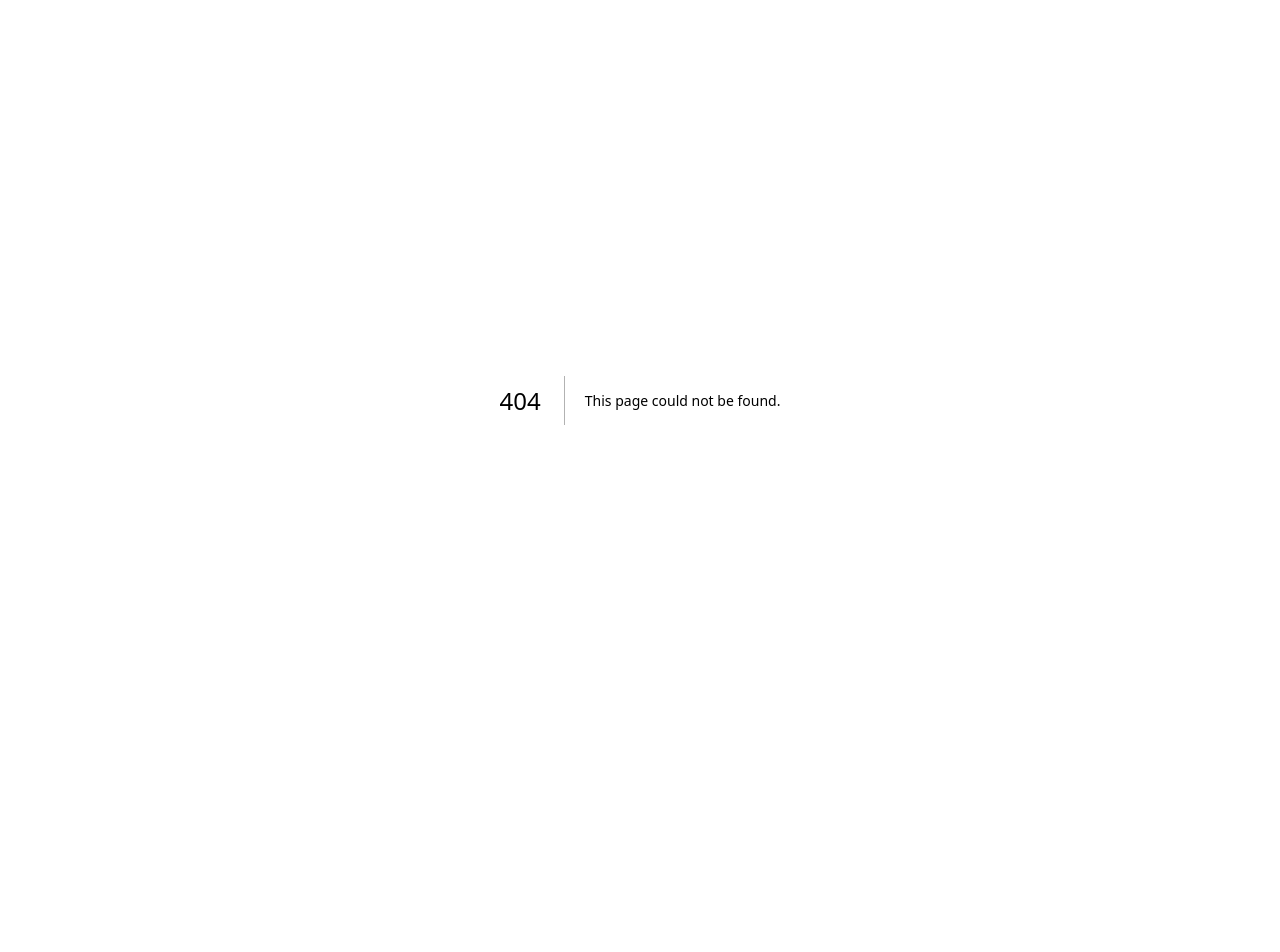
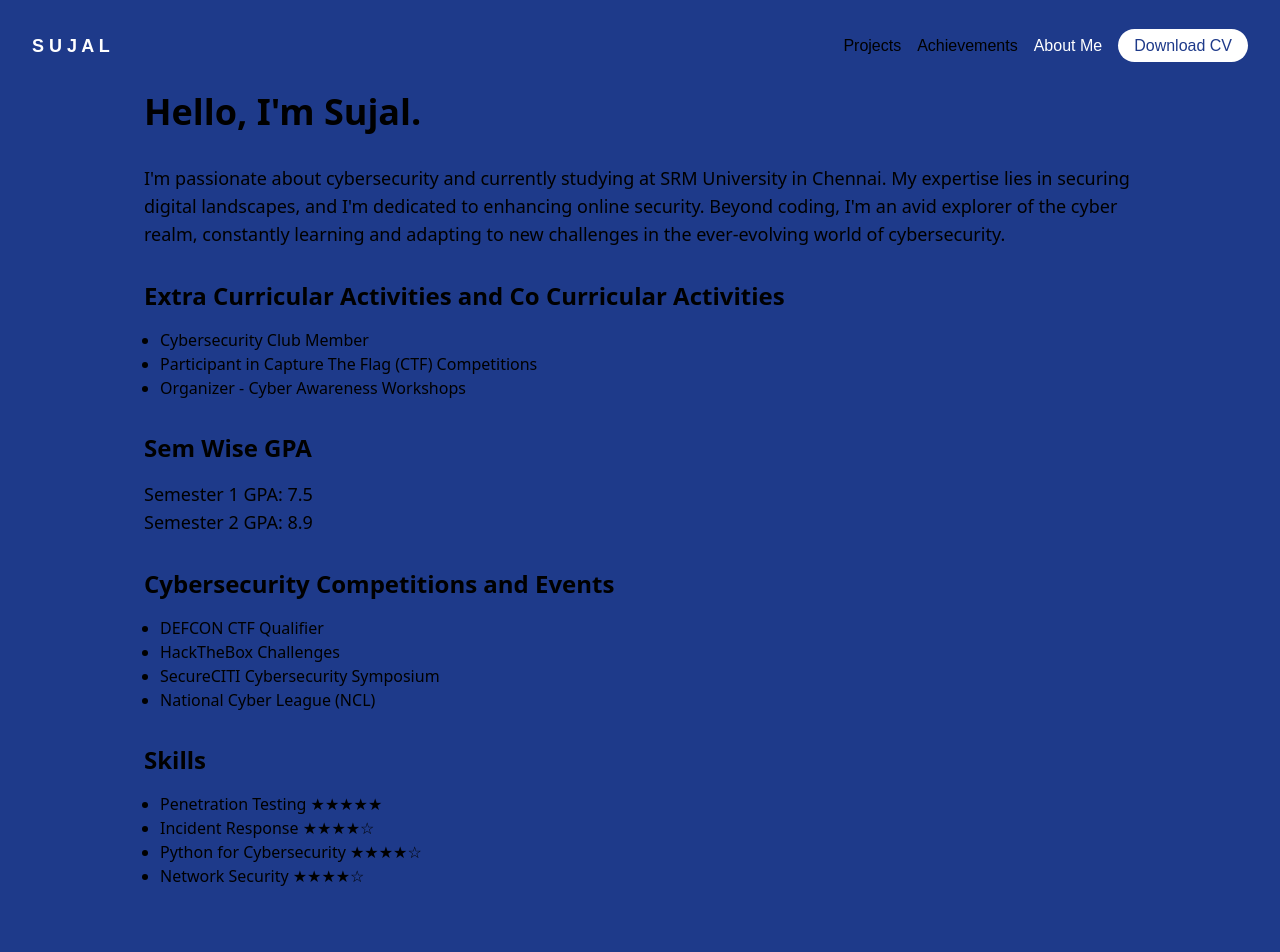
Before and after one commit to Robinm213/PortfolioWebsite, a Next.js app: page /about in a window 1280 px wide. Before the commit this address had no page. Shown: the top 952 px of the page. Before the commit the page ends 800 px from the top, so only its background shows below. Built offline with nearby package versions, Linux system fonts and the light colour scheme.

Commit message:
first commit

```diff
--- a/src/app/ProjectCard.js
+++ b/src/app/ProjectCard.js
@@ -12,7 +12,7 @@ const ProjectCard = ({ title, description, imageUrl, linkUrl }) => {
           <img
             src={imageUrl}
             alt={title}
-            className="mb-4 rounded-md object-cover w-full h-40 md:h-60 lg:h-80 transition-transform transform hover:scale-110"
+            className="mb-4 rounded-md object-cover w-full h-40 md:h-60 lg:h-80 transition-transform transform hover:scale-120"
             style={{ transition: "transform 0.3s", zIndex: 1 }}
           />
         </div>
@@ -24,6 +24,7 @@ const ProjectCard = ({ title, description, imageUrl, linkUrl }) => {
             <p className="text-white mb-4">{description}</p>
           </div>
         </div>
+        <div className={styles.hoverEffect}></div>
       </div>
     </a>
   );
--- a/src/app/components/navbar/index.js
+++ b/src/app/components/navbar/index.js
@@ -1,12 +1,23 @@
 // components/navbar/index.js
 import Link from "next/link";
+import styles from "@/app/globals.css";
+import Head from "next/head";
+import About from "@/pages/about";
 
 const Navbar = () => {
   return (
     <nav className="bg-blue-900 p-4">
-      <div className="container mx-auto flex justify-between items-center">
-        <div className="text-white font-bold text-lg cursor-pointer">
-          <Link href="/">Satyam</Link>
+      <Head>
+        <link
+          rel="stylesheet"
+          href="https://fonts.googleapis.com/css2?family=Itim&display=swap"
+        />
+      </Head>
+      <div className="container mx-auto flex justify-between items-center Itim">
+        <div
+          className={`${styles.interFont} text-white font-bold text-lg cursor-pointer `}
+        >
+          <Link href="/">S U J A L</Link>
         </div>
         <ul className="flex items-center space-x-4">
           <li className="link">
@@ -16,14 +27,18 @@ const Navbar = () => {
             <Link href="/certificates/">Achievements</Link>
           </li>
           <li className="link">
-            <Link href="/aboutme" className="text-white hover:text-blue-300">
+            <Link href="/about" className="text-white hover:text-blue-300">
               About Me
             </Link>
           </li>
           <li className="toggle-btn">
-            <button className="bg-white text-blue-900 py-2 px-4 rounded-full hover:bg-blue-300">
-              Toggle Theme
-            </button>
+            <a
+              href="#"
+              download="your_cv.pdf"
+              className="bg-white text-blue-900 py-2 px-4 rounded-full hover:bg-blue-300 "
+            >
+              Download CV
+            </a>
           </li>
         </ul>
       </div>
--- a/src/app/footer.js
+++ b/src/app/footer.js
@@ -5,38 +5,33 @@ const Footer = () => {
     <footer className="bg-blue-900 text-white py-8" id="contact">
       <div className="container mx-auto text-center">
         <div className="mb-4">
-          <h3 className="text-2xl font-bold">Contact</h3>
-          <p className="mt-2">I 😍️ feedbacks.</p>
+          <p className="mt-2 text-2xl text-gray-400">Connect With Me!</p>
         </div>
         <div className="mb-4">
+          <div className="flex justify-center">
+            <div className="flex mb-2 text-gray-400 ">
+              <p>Made with 🩷 by</p>
+            </div>
+          </div>
           <div className="flex justify-center space-x-4">
             <a
-              href="#"
+              href="https://www.linkedin.com/in/sujal-paudel-25b7a0267/"
+              className="text-blue-300 hover:text-blue-100 transition"
+            >
+              LinkedIn ↗
+            </a>
+            <a
+              href="https://twitter.com/SujalPaudel15"
               className="text-blue-300 hover:text-blue-100 transition"
             >
               Twitter ↗
             </a>
             <a
-              href="#"
+              href="https://github.com/Sp313"
               className="text-blue-300 hover:text-blue-100 transition"
             >
-              Dribbble ↗
+              Github ↗
             </a>
-            <a
-              href="#"
-              className="text-blue-300 hover:text-blue-100 transition"
-            >
-              LinkedIn ↗
-            </a>
-          </div>
-        </div>
-        <div className="flex justify-center">
-          <div className="flex">
-            {[...Array(5)].map((_, index) => (
-              <p key={index} className="text-xl mx-1">
-                ⭐
-              </p>
-            ))}
           </div>
         </div>
       </div>
--- a/src/app/globals.css
+++ b/src/app/globals.css
@@ -153,3 +153,26 @@ body {
   right: 1rem;
   color: #fff;
 }
+.hoverEffect {
+  position: absolute;
+  top: 0;
+  left: 0;
+  right: 0;
+  bottom: 0;
+  background: rgba(255, 255, 255, 0.1); /* Adjust opacity as desired */
+  border-radius: 0.375rem; /* Adjust border radius as desired */
+  pointer-events: none;
+  z-index: 2;
+  opacity: 0;
+  transition: opacity 0.3s ease;
+}
+
+.relative:hover .hoverEffect {
+  opacity: 1;
+}
+.Itim {
+  font-family: "Itim", cursive;
+  font-family: "Lora", serif;
+  font-family: "Pacifico", cursive;
+  font-family: "Rubik", sans-serif;
+}
--- a/src/app/hero.js
+++ b/src/app/hero.js
@@ -15,26 +15,21 @@ const Hero = () => {
       </Head>
       <div className="img-container mb-6">
         <Image
-          src="https://drive.google.com/uc?export=view&id=1PYcNhXs23fqdMvpt2ehvfcsKadX5iBK2"
+          src="https://drive.google.com/uc?export=view&id=1enOQ49RyBLc7mv9ZrKGUgggLSqjrLKbw"
           alt="profile-pic"
           width={300}
           height={300}
           className="rounded-full"
         />
       </div>
-      <h1 className="text-4xl font-bold mb-2 pacifico">
-        Hi, I'm S A T Y A M !
-      </h1>
+      <h1 className="text-4xl font-bold mb-2 pacifico">Hi, I'm S U J A L !</h1>
       <p className="mb-2">
-        I'm a Computer Science Engineering student with a passion for web
-        development.
+        I'm a Computer Science Engineering student with a passion for CYBER
+        SECURITY
       </p>
-      <p className="mb-6">
-        Welcome to my portfolio! Here you'll find a showcase of my projects and
-        a glimpse into my journey as a developer.
-      </p>
+
       <p>
-        <a href="#projects" className="text-blue-300 underline">
+        <a href="/projects/" className="text-blue-300 underline">
           Take me to the magic land ↗
         </a>
       </p>
--- a/src/app/layout.js
+++ b/src/app/layout.js
@@ -4,8 +4,7 @@ import "./globals.css";
 const inter = Inter({ subsets: ["latin"] });
 
 export const metadata = {
-  title: "Satyam Chaudhary",
-  description: "A Simple Portfolio Website Designed With 🩷",
+  title: "Sujal Paudel",
 };
 
 export default function RootLayout({ children }) {
--- a/src/app/page.js
+++ b/src/app/page.js
@@ -1,4 +1,5 @@
 import "./globals.css";
+
 import Navbar from "./components/navbar";
 import Hero from "./hero";
 import Footer from "./footer";
--- a/src/pages/aboutme.js
+++ b/src/pages/about.js
@@ -10,14 +10,16 @@ const About = () => {
 
       <div className="mx-auto max-w-screen-lg p-4">
         <h1 className="text-4xl font-bold mb-8 animate__animated animate__fadeIn animate__delay-1s">
-          Hello, I'm Satyam Chaudhary.
+          Hello, I'm Sujal.
         </h1>
 
         <p className="text-lg mb-8 animate__animated animate__fadeIn animate__delay-2s">
-          I'm a Computer Science student from Nepal, currently studying at SRM
-          University in Chennai. Web development is my forte, and I'm passionate
-          about creating user-friendly interfaces. Beyond coding, I'm an avid
-          traveler and love exploring new places.
+          I'm passionate about cybersecurity and currently studying at SRM
+          University in Chennai. My expertise lies in securing digital
+          landscapes, and I'm dedicated to enhancing online security. Beyond
+          coding, I'm an avid explorer of the cyber realm, constantly learning
+          and adapting to new challenges in the ever-evolving world of
+          cybersecurity.
         </p>
 
         <div className="mb-8 animate__animated animate__fadeIn animate__delay-3s">
@@ -25,41 +27,40 @@ const About = () => {
             Extra Curricular Activities and Co Curricular Activities
           </h2>
           <ul className="list-disc pl-4">
-            <li>Social Media Coordinator - [Futurix - C.tech Association]</li>
-            <li>Committee Member - [Aaruush]</li>
-            <li>PEC - [Yuddhhame]</li>
+            <li>Cybersecurity Club Member</li>
+            <li>Participant in Capture The Flag (CTF) Competitions</li>
+            <li>Organizer - Cyber Awareness Workshops</li>
           </ul>
         </div>
 
         <div className="mb-8 animate__animated animate__fadeIn animate__delay-4s">
           <h2 className="text-2xl font-bold mb-4">Sem Wise GPA</h2>
           <p className="text-lg">
-            Semester 1 GPA: 7.36
+            Semester 1 GPA: 7.5
             <br />
-            Semester 2 GPA: 9.05
+            Semester 2 GPA: 8.9
           </p>
         </div>
 
         <div className="mb-8 animate__animated animate__fadeIn animate__delay-5s">
           <h2 className="text-2xl font-bold mb-4">
-            Hackathon / Coding Competitions
+            Cybersecurity Competitions and Events
           </h2>
           <ul className="list-disc pl-4">
-            <li>MAKEATHON 5</li>
-            <li>TECH-Q QUIZ CONTEST</li>
-            <li>OODP HACK'23</li>
-            <li>CODE FEST</li>
-            <li>SRM CODING COMPETITION</li>
+            <li>DEFCON CTF Qualifier</li>
+            <li>HackTheBox Challenges</li>
+            <li>SecureCITI Cybersecurity Symposium</li>
+            <li>National Cyber League (NCL)</li>
           </ul>
         </div>
 
         <div className="mb-8 animate__animated animate__fadeIn animate__delay-6s">
           <h2 className="text-2xl font-bold mb-4">Skills</h2>
           <ul className="list-disc pl-4">
-            <li>Problem Solving ★★★★★</li>
-            <li>CPP ★★★★★</li>
-            <li>C language ★★★★★</li>
-            <li>Python ★★★★★</li>
+            <li>Penetration Testing ★★★★★</li>
+            <li>Incident Response ★★★★☆</li>
+            <li>Python for Cybersecurity ★★★★☆</li>
+            <li>Network Security ★★★★☆</li>
           </ul>
         </div>
       </div>
--- a/src/pages/certificates/index.js
+++ b/src/pages/certificates/index.js
@@ -7,22 +7,39 @@ import "@/app/globals.css";
 const certifications = [
   {
     type: "Participation",
-    title: "  APPLICATIONS OF MACHINE LEARNING IN URBAN STUDIES",
-    organization: "ISRO",
-    date: "JUNE 2023",
+    title: "FUNDAMENTALS OF SOC",
+    organization: "PALOALTO",
+    date: null,
     imageUrl:
-      "https://drive.google.com/uc?export=view&id=1YztHuv-CNxBAcGVFSB3_0GcQpIn8fSZG",
+      "https://drive.google.com/uc?export=view&id=1rPfAwUmaxt213SrWCSgaGrHTedUh7PiR",
     linkUrl: null,
   },
   {
     type: "Participation",
-    title: "SRM CODING COMPETITION",
-    organization: "Coding Ninjas",
+    title: "FUNDAMENTALS OF SOC",
+    organization: "PALOALTO",
     date: null,
     imageUrl:
-      "https://drive.google.com/uc?export=view&id=1y_IYL3Mt9nUhOgUVc_lWE8SiURo80pYX",
-    linkUrl:
-      "https://ninjasfiles.s3.amazonaws.com/certificate_of_event_srm_coding_competition_25fc4ef7bb7e01fa2e03.pdf", // No link available
+      "https://drive.google.com/uc?export=view&id=1kJrgAVbA82I6efI3x9EcrCTIeSRPPeO6",
+    linkUrl: null,
+  },
+  {
+    type: "Participation",
+    title: "FUNDAMENTALS OF NEWTORK",
+    organization: "PALOALTO",
+    date: null,
+    imageUrl:
+      "https://drive.google.com/uc?export=view&id=1SAOy-RJ6ikE-zlAO9DqWVT2d7KcX59y9",
+    linkUrl: null,
+  },
+  {
+    type: "Participation",
+    title: "FUNDAMENTALS OF CLOUD SECURITY",
+    organization: "PALOALTO",
+    date: null,
+    imageUrl:
+      "https://drive.google.com/uc?export=view&id=1X4C35uNb_toso1zEZ1QzbIkynQOKx4Nf",
+    linkUrl: null,
   },
   {
     type: "Certification",
@@ -30,46 +47,54 @@ const certifications = [
     organization: "Tapar Institute of Engineering and Techolonlgy",
     date: null,
     imageUrl:
-      "https://drive.google.com/uc?export=view&id=1ZHNImiimJOnuJD5N6M-3CrQqDfQ6XN4i",
-    linkUrl:
-      "https://verification.givemycertificate.com/v/3ca57c9f-df0e-4d1e-8d5b-2fb66ed13754",
+      "https://drive.google.com/uc?export=view&id=1kEc8uoUFtNdPhHssK8iU1l9ZzvH7tSNU",
+    linkUrl: null,
   },
 
   {
     type: "Participation",
     title: "TECH-Q QUIZ CONTEST",
     organization: "CINTEL STUDENT ASSOCIATION",
-    date: "August 2023",
+    date: null,
     imageUrl:
-      "https://drive.google.com/uc?export=view&id=1fHibZBj3r1a7zDEkDjWlL8Je24O5kg2D",
-    linkUrl:
-      "https://drive.google.com/file/d/1Zrc5_aTVWU0QYGHfiH7_LGj1pX8h7NvD/view?usp=drivesdk",
+      "https://drive.google.com/uc?export=view&id=1JSTzO21JOPMhscsOYRwmxYqzKBPxMsaj",
+    linkUrl: null,
   },
   {
     type: "Participation",
-    title: "OODP HACK 2023",
-    organization: "SRMIST",
+    title: "Virtual Internship",
+    organization: "PALOALTO",
     date: null,
     imageUrl:
-      "https://drive.google.com/uc?export=view&id=1dQxK7HErNZv_kIUMPAthLql5s0QEUkFI",
+      "https://drive.google.com/uc?export=view&id=12iCAcXsppnYkUyHW_dAQYOYJtCVNOh4u",
     linkUrl: null,
   },
   {
     type: "Achievement",
-    title: "ISA SPORTS (CRICKET)",
-    organization: "INTERNATIONAL RELATION - SRM",
+    title: "OODP in JAVA",
+    organization: "SCALER TOPIC",
     date: null,
     imageUrl:
-      "https://drive.google.com/uc?export=view&id=1YJmeMVXIdZujlM3offsH35EDxWU-9RBa",
+      "https://drive.google.com/uc?export=view&id=1CkOAM471OYiWGKFG_7lBYDKpV-7hXyQ3",
     linkUrl: null,
   },
   {
     type: "Participation",
-    title: "FUNDAMENTALS OF STUDENT AMBASSADORSHIP",
-    organization: "CINTEL STUDENT ASSOCIATION,",
-    date: "JULY 2023",
+    title: "Cyber Security and Ethical Hacking Workshop",
+    organization: null,
+    date: null,
     imageUrl:
-      "https://drive.google.com/uc?export=view&id=19MxNQjdjJkd7zjz1puuX7Wn1fn2iyGWm",
+      "https://drive.google.com/uc?export=view&id=1bKT6tYgxGpb1dKXGlPWiside1eYMg4Lh",
+    linkUrl: null,
+  },
+
+  {
+    type: "Participation",
+    title: "STAY SAFE ONLINE CAMPAIGN",
+    organization: null,
+    date: null,
+    imageUrl:
+      "https://drive.google.com/uc?export=view&id=1Z-NmUMPDnulC7kclPABGuV3sM63dIaZm",
     linkUrl: null,
   },
 ];
--- a/src/pages/projects/index.js
+++ b/src/pages/projects/index.js
@@ -6,63 +6,43 @@ import "@/app/globals.css";
 
 const projects = [
   {
-    title: "First Website",
-    description:
-      "A personal introduction website created using HTML and CSS at the beginning of my web development journey.",
-    imageUrl:
-      "https://drive.google.com/uc?export=view&id=1_irreLjG6MnBea3XXhY7fIxWD7Yq7Gzh",
-    // https://drive.google.com/file/d/1_irreLjG6MnBea3XXhY7fIxWD7Yq7Gzh/view?usp=sharing
-    linkUrl: "https://nittaany.github.io/newme/",
-  },
-  {
-    title: "Mann Mauji",
-    description:
-      "This website serves as a platform to publicize an app, providing detailed information about its features and offering download links. Developed using HTML and CSS.",
-    imageUrl:
-      "https://drive.google.com/uc?export=view&id=1JKxE3lJNRzW31bYeQExGtsPB5hMdAQU1",
-    linkUrl: "https://nittaany.github.io/MM/",
-  },
-  {
-    title: "E-Waste Locator",
-    description:
-      "A project developed during Smart India Hackathon (SIH'23) by our team. It tracks local E-waste disposal areas and features an interactive chatbot for information about E-waste. Built with Next.js.",
-    imageUrl: "/project3.jpg",
-    linkUrl: "https://zenith-sih-1392.vercel.app/",
-  },
-  {
     title: "ATM Banking System",
     description:
       "A basic C-language mini-project created as part of my learning journey.",
-    imageUrl: "/project4.jpg",
-    linkUrl: "https://example.com/project4",
+    imageUrl:
+      "https://drive.google.com/uc?export=view&id=1BkEDzr0g3TrvLQhyFBS2042V0jdBdLxu",
+    linkUrl: null,
   },
   {
     title: "Car Rental System",
     description:
       "A basic car rental system mini-project developed during my journey of learning C++.",
-    imageUrl: "/project5.jpg",
-    linkUrl: "https://example.com/project5",
+    imageUrl:
+      "https://drive.google.com/uc?export=view&id=1Wtw2XU04tGmTMWof8aT5kQaO9vbZ0rgJ",
+    linkUrl: null,
   },
   {
     title: "Weather App",
     description:
       "A clean weather app created using Python Tkinter with API integration for live updates.",
-    imageUrl: "/project6.jpg",
-    linkUrl: "https://example.com/project6",
+    imageUrl:
+      "https://drive.google.com/uc?export=view&id=1V5nYzn0a5BEH-g6ZjgL8qBb8gtLXohsD",
+    linkUrl: null,
   },
   {
     title: "PDM - Expense Management",
     description:
       "A basic Java project utilizing Java Swing. It functions similar to the Splitwise app but with a different approach.",
     imageUrl: "/project7.jpg",
-    linkUrl: "https://example.com/project7",
+    linkUrl: null,
   },
   {
     title: "Micro-processor Based Water Level Controller",
     description:
       "A project based on Arduino Uno that monitors the water level in a tank and can control the pump accordingly.",
-    imageUrl: "/project8.jpg",
-    linkUrl: "https://example.com/project8",
+    imageUrl:
+      "https://drive.google.com/uc?export=view&id=1hc6RkYuLSvmLPYgNpeEpWLmnh9gQjbId",
+    linkUrl: null,
   },
 ];
 
```
Also changed, not shown: src/app/project.css (deleted, +0 -39 lines).
